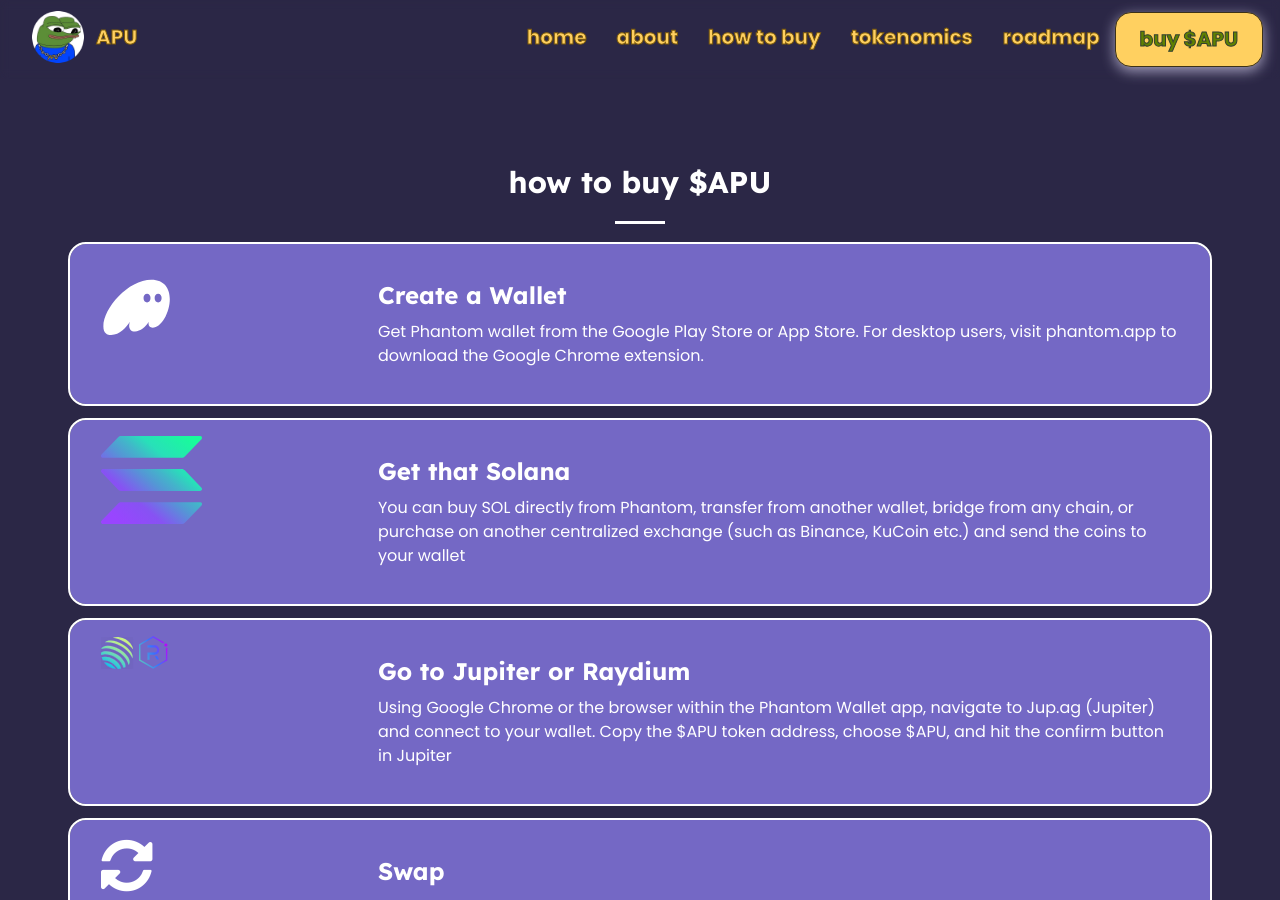
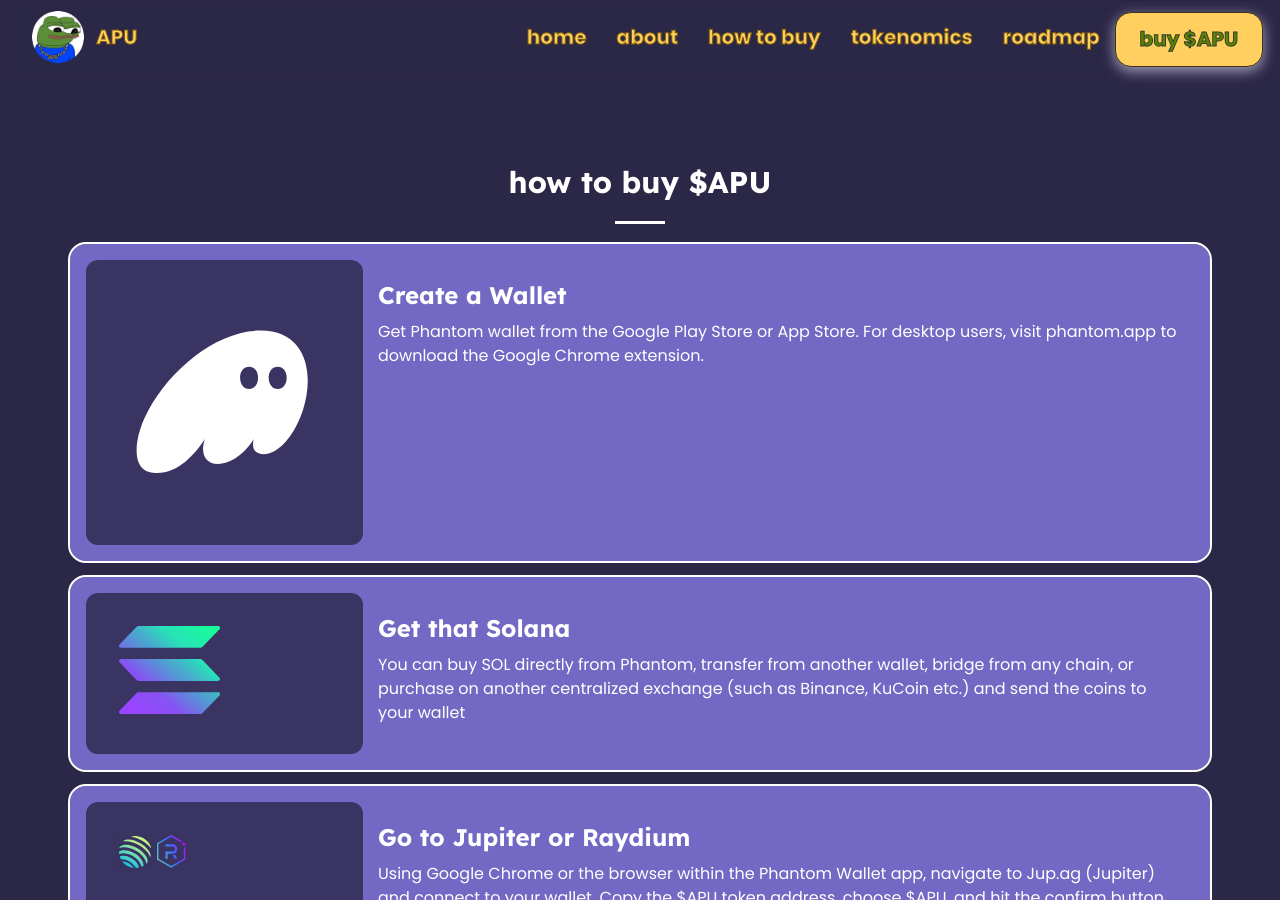
Before and after one commit to apustaja-coin/apu.meme, a Jekyll site: the page built from index.html, in a window 1280 px wide and 900 px high, scrolled down 2133 px. Built offline with Jekyll 4.4.1, drawn with Linux system fonts in a browser that asks for light colours.

Commit message:
howtobuy fix

```diff
--- a/_includes/howtobuy.html
+++ b/_includes/howtobuy.html
@@ -7,7 +7,7 @@
 
                 <div class="step-item">
                     <div class="col-sm-3 col-xs-3 col-md-3">
-                        <svg class="css-1a1mo8u e18osog01" width="128" viewBox="44 16 200 180" fill="purple"><path fill-rule="evenodd" clip-rule="evenodd" d="M89.1138 112.613C83.1715 121.719 73.2139 133.243 59.9641 133.243C53.7005 133.243 47.6777 130.665 47.6775 119.464C47.677 90.9369 86.6235 46.777 122.76 46.7764C143.317 46.776 151.509 61.0389 151.509 77.2361C151.509 98.0264 138.018 121.799 124.608 121.799C120.352 121.799 118.264 119.462 118.264 115.756C118.264 114.789 118.424 113.741 118.746 112.613C114.168 120.429 105.335 127.683 97.0638 127.683C91.0411 127.683 87.9898 123.895 87.9897 118.576C87.9897 116.642 88.3912 114.628 89.1138 112.613ZM115.936 68.7103C112.665 68.7161 110.435 71.4952 110.442 75.4598C110.449 79.4244 112.689 82.275 115.96 82.2693C119.152 82.2636 121.381 79.4052 121.374 75.4405C121.367 71.4759 119.128 68.7047 115.936 68.7103ZM133.287 68.6914C130.016 68.6972 127.786 71.4763 127.793 75.4409C127.8 79.4055 130.039 82.2561 133.311 82.2504C136.503 82.2448 138.732 79.3863 138.725 75.4216C138.718 71.457 136.479 68.6858 133.287 68.6914Z" fill="currentColor"></path></svg>
+                        <svg class="css-1a1mo8u e18osog01" viewBox="37 24 128 128" fill="purple" width="100%"><path fill-rule="evenodd" clip-rule="evenodd" d="M89.1138 112.613C83.1715 121.719 73.2139 133.243 59.9641 133.243C53.7005 133.243 47.6777 130.665 47.6775 119.464C47.677 90.9369 86.6235 46.777 122.76 46.7764C143.317 46.776 151.509 61.0389 151.509 77.2361C151.509 98.0264 138.018 121.799 124.608 121.799C120.352 121.799 118.264 119.462 118.264 115.756C118.264 114.789 118.424 113.741 118.746 112.613C114.168 120.429 105.335 127.683 97.0638 127.683C91.0411 127.683 87.9898 123.895 87.9897 118.576C87.9897 116.642 88.3912 114.628 89.1138 112.613ZM115.936 68.7103C112.665 68.7161 110.435 71.4952 110.442 75.4598C110.449 79.4244 112.689 82.275 115.96 82.2693C119.152 82.2636 121.381 79.4052 121.374 75.4405C121.367 71.4759 119.128 68.7047 115.936 68.7103ZM133.287 68.6914C130.016 68.6972 127.786 71.4763 127.793 75.4409C127.8 79.4055 130.039 82.2561 133.311 82.2504C136.503 82.2448 138.732 79.3863 138.725 75.4216C138.718 71.457 136.479 68.6858 133.287 68.6914Z" fill="currentColor"></path></svg>
                     </div>
                     <div class="col-sm-9 col-xs-9 col-md-9">
                         <h3>Create a Wallet</h3>
--- a/_sass/_base.scss
+++ b/_sass/_base.scss
@@ -86,6 +86,13 @@ aside {
     background-color:#7468c5;
     outline: 2px solid white;
     margin: 16px 0;
+}
+
+.step-item div:first-child {
+    background-color: #00000080;
+    padding: 33px;
+    border-radius: 12px;
+    margin: 0;
 }
 
 // Navigation
```
